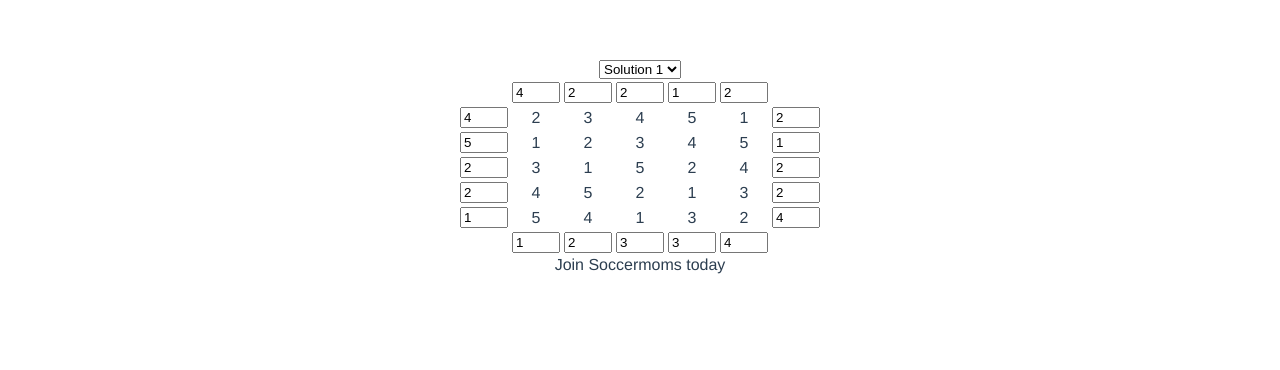
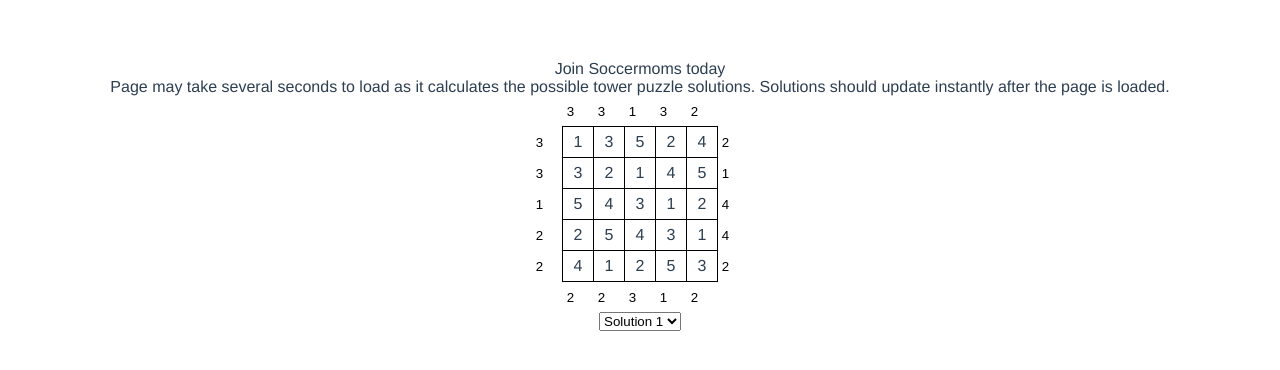
Before and after one commit to josephfeetham/towers, a Vue app: page / in a window 1280 px wide. Shown: the top 370 px of the page. Built offline with nearby package versions, Linux system fonts and the light colour scheme.

Commit message:
update message, formatting, and add analytics

```diff
--- a/index.html
+++ b/index.html
@@ -3,10 +3,19 @@
   <head>
     <meta charset="utf-8">
     <meta name="viewport" content="width=device-width,initial-scale=1.0">
-    <title>towers</title>
+    <title>Towers Puzzle Solver</title>
   </head>
   <body>
     <div id="app"></div>
     <!-- built files will be auto injected -->
   </body>
+  <!-- Global Site Tag (gtag.js) - Google Analytics -->
+  <script async src="https://www.googletagmanager.com/gtag/js?id=UA-104473602-1"></script>
+  <script>
+    window.dataLayer = window.dataLayer || [];
+    function gtag(){dataLayer.push(arguments);}
+    gtag('js', new Date());
+
+    gtag('config', 'UA-104473602-1');
+  </script>
 </html>
--- a/src/App.vue
+++ b/src/App.vue
@@ -1,7 +1,10 @@
 <template>
   <div id="app">
+    Join Soccermoms today
+    <br>
+    Page may take several seconds to load as it calculates the possible tower puzzle solutions.
+    Solutions should update instantly after the page is loaded.
     <HelloWorld/>
-    Join Soccermoms today
   </div>
 </template>
 
--- a/src/components/HelloWorld.vue
+++ b/src/components/HelloWorld.vue
@@ -1,8 +1,5 @@
 <template>
   <div align="center">
-    <select v-model="solutionIndex" v-if="">
-      <option v-for="solution in towerSolutionsList" :value="solution">Solution {{ solution + 1 }}</option>
-    </select>
     <table>
       <tr>
         <td></td>
@@ -68,6 +65,12 @@
         <td></td>
       </tr>
     </table>
+    <div v-if="towerSolutionsList.length == 0">
+      No solutions for the given inputs, please check for typos
+    </div>
+    <select v-model="solutionIndex" v-if="towerSolutionsList.length > 1">
+      <option v-for="solution in towerSolutionsList" :value="solution">Solution {{ solution + 1 }}</option>
+    </select>
   </div>
 </template>
 
@@ -76,7 +79,7 @@
     name: 'HelloWorld',
     data() {
       return {
-        sides: [4, 5, 2, 2, 1, 2, 1, 2, 2, 4, 4, 2, 2, 1, 2, 1, 2, 3, 3, 4],
+        sides: [3, 3, 1, 2, 2, 2, 1, 4, 4, 2, 3, 3, 1, 3, 2, 2, 2, 3, 1, 2],
         solutionIndex: 0
       }
     },
@@ -160,7 +163,7 @@
         return this.towerSolution ? this.towerSolution[this.solutionIndex] : [[], [], [], [], []];
       }
     },
-    towerSolution: {
+    watch: {
       towerSolutionsList: function (newList) {
         this.solutionIndex = newList[0];
       }
@@ -170,13 +173,27 @@
 
 <!-- Add "scoped" attribute to limit CSS to this component only -->
 <style scoped>
+  table {
+    border-collapse: collapse;
+  }
+
+  td:first-child, td:last-child, tr:first-child > td, tr:last-child > td {
+    border: none;
+  }
 
   td {
-    width: 20px;
+    padding: 0;
+    border: 1px solid black;
+    width: 30px;
+    height: 30px;
     text-align: center;
   }
 
-  tr {
-    height: 20px;
+  input {
+    width: 25px;
+    height: 25px;
+    border: none;
+    margin: 0 auto;
+    text-align: center;
   }
 </style>
```
Also changed, not shown: 10 other files (tests, documents, lock files or other folders).
